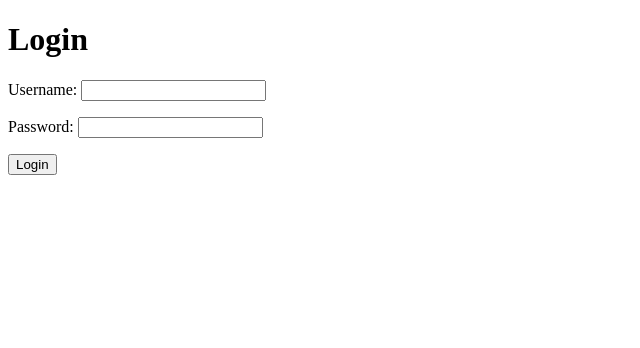
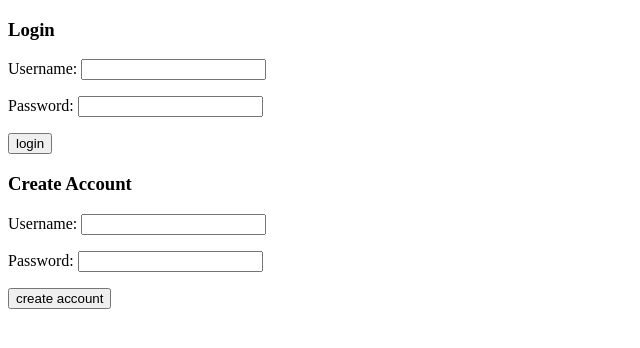
Before and after one commit to ankt271192/News-Dashboard-, a website: page public/login.html in a window 1280 px wide. Shown: the whole page, without its empty margins (0-640 px from the left). Drawn offline with Linux system fonts and the light colour scheme.

Commit message:
removed signup.html

```diff
--- a/public/login.html
+++ b/public/login.html
@@ -1,14 +1,20 @@
 <!DOCTYPE html>
 <html>
 <head>
-	<title>login</title>
+	<title>login page</title>
 </head>
 <body>
-  <h1>Login</h1>
+  <h3>Login</h3>
   <form action="/login" method="POST">
     <p>Username: <input type="text" name="username"></p>
     <p>Password: <input type="password" name="password"></p>
-    <input type="submit" value="Login">
+    <input type="submit" value="login">
+  </form>
+  <h3>Create Account</h3>
+  <form action="/signup" method="POST">
+    <p>Username: <input type="text" name="username"></p>
+    <p>Password: <input type="password" name="password"></p>
+    <input type="submit" value="create account">
   </form>
 </body>
 </html>
```
Also changed, not shown: index.js (+10 -2 lines), public/signup.html (deleted, +0 -14 lines).
